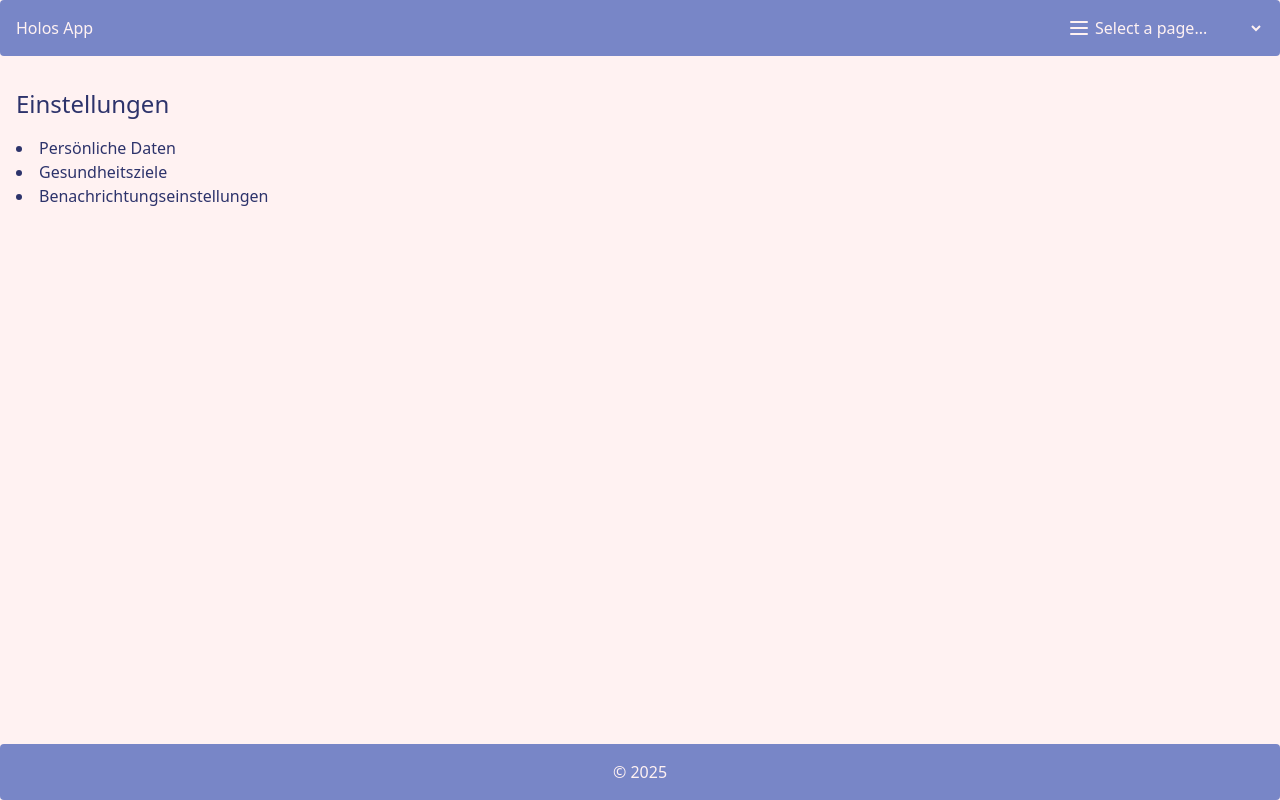
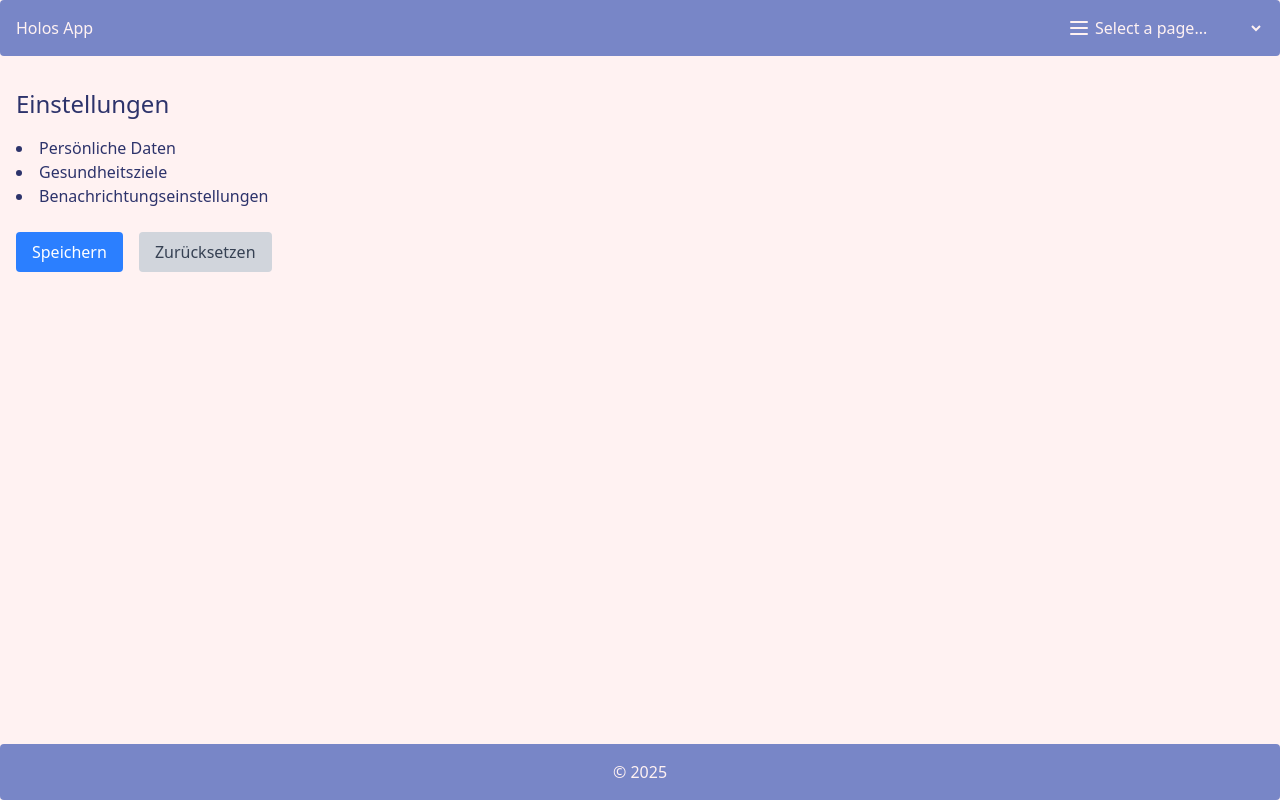
Before and after one commit to team-holos/holos-app, a React (Vite) app in the folder frontend/: page /settings in a window 1280 px wide. Built offline with nearby package versions, Linux system fonts and the light colour scheme; no server answers.

Commit message:
Added buttons for Save and Reset settings

```diff
--- a/frontend/src/pages/SettingsPage.jsx
+++ b/frontend/src/pages/SettingsPage.jsx
@@ -1,13 +1,11 @@
 function SettingsPage() {
   const handleSave = () => {
-        alert('Einstellungen gespeichert');
+    alert("Einstellungen gespeichert");
   };
 
   const handleReset = () => {
-        alert('Einstellungen zurückgesetzt');
+    alert("Einstellungen zurückgesetzt");
   };
-
-
 
   return (
     <div className="text-[#2D336B] p-4 my-4">
@@ -17,8 +15,22 @@ function SettingsPage() {
         <li>Gesundheitsziele</li>
         <li>Benachrichtungseinstellungen</li>
       </ul>
+
+      <div className="mt-6 flex space-x-4">
+        <button
+          onClick={handleSave}
+          className="bg-blue-500 text-white px-4 py-2 rounded hover:bg-blue-600 transition"
+        >
+          Speichern
+        </button>
+        <button
+          onClick={handleReset}
+          className="bg-gray-300 text-gray-700 px-4 py-2 rounded hover:bg-gray-400 transition"
+        >
+          Zurücksetzen
+        </button>
       </div>
-
+    </div>
   );
 }
 
```
Lines whose indentation alone changed are shown as unchanged.
